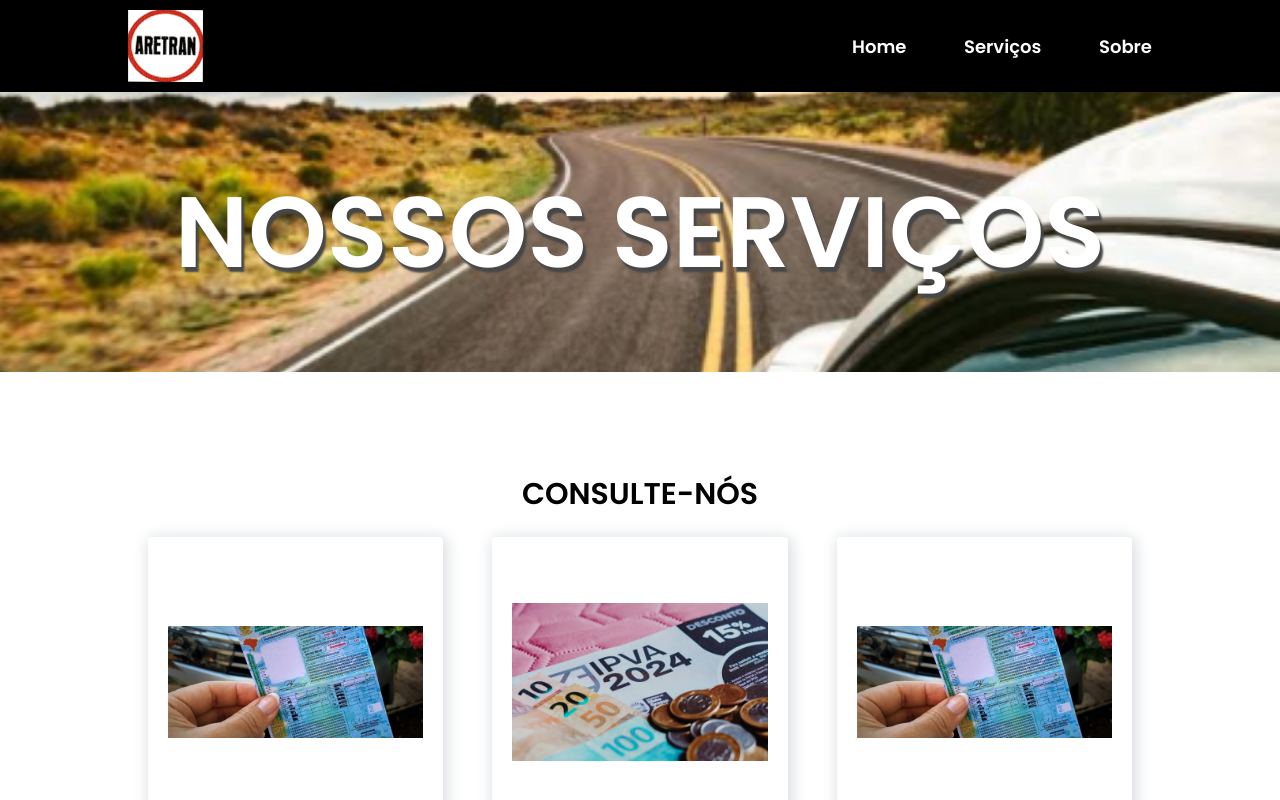
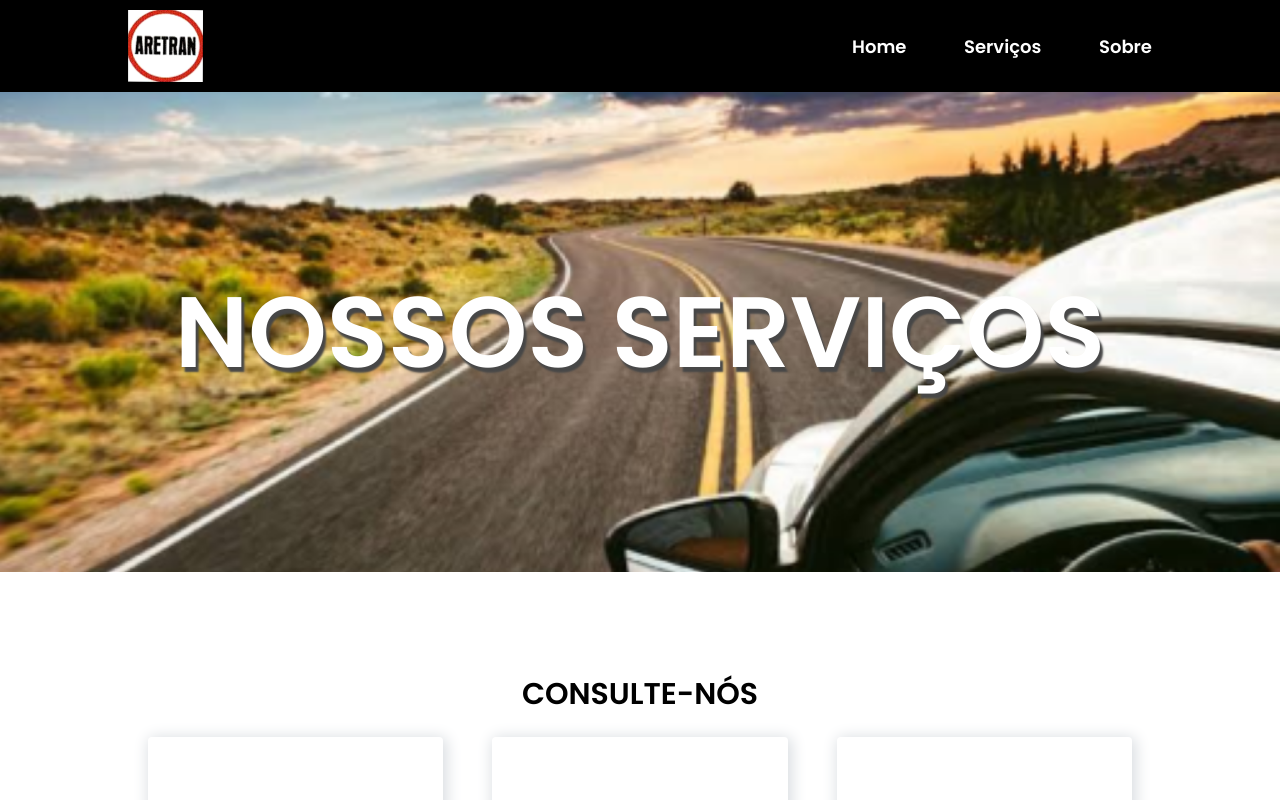
Before and after one commit to AndersonGL/Aretran-Despachantes, a React (Create React App) app: page /servicos in a window 1280 px wide. Shown: the top 800 px of the page. Built offline with nearby package versions, Linux system fonts and the light colour scheme.

Commit message:
Update style.css

```diff
--- a/src/paginas/Servicos/style.css
+++ b/src/paginas/Servicos/style.css
@@ -6,7 +6,7 @@ main {
 
   .secao-banner-servicos {
     width: 100%;
-    height: 35vh;
+    height: 60vh;
     display: flex;
     position: relative;
 
```
